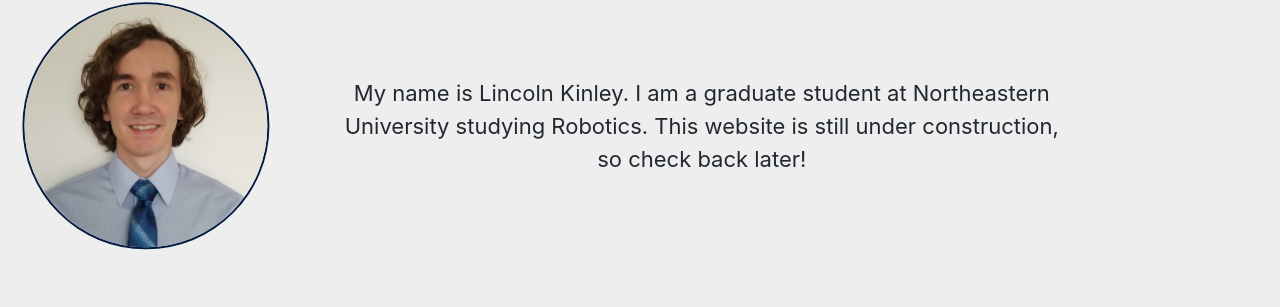
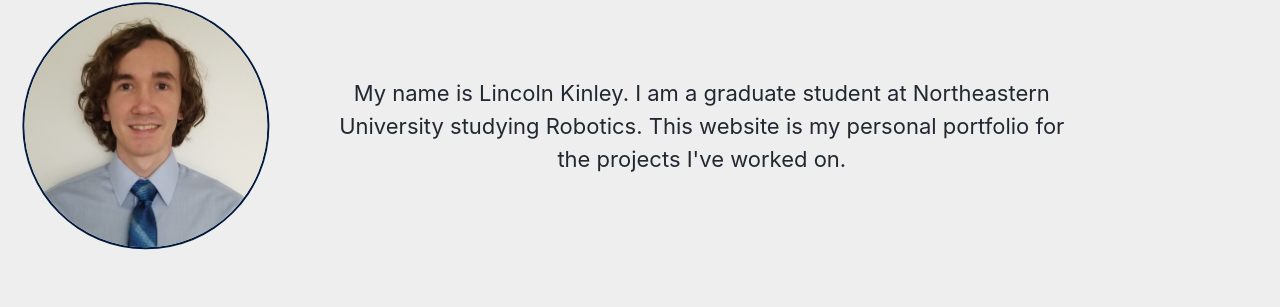
Before and after one commit to lincolnkinley/lincolnkinley.github.io, a Jekyll site: the page built from index.html, in a window 1280 px wide. Shown: the part 834-1141 px from the top of the page. Built offline with Jekyll 4.4.1, drawn with Linux system fonts in a browser that asks for light colours; cached includes are drawn as plain includes; the list of posts is cut into pages by our own code.

Commit message:
Changed info text for about me

```diff
--- a/index.html
+++ b/index.html
@@ -42,7 +42,7 @@ feature_row:
 	<div class="right">
 		<div class="center">
 			<p>
-			My name is Lincoln Kinley. I am a graduate student at Northeastern University studying Robotics. This website is still under construction, so check back later!
+			My name is Lincoln Kinley. I am a graduate student at Northeastern University studying Robotics. This website is my personal portfolio for the projects I've worked on.
 			</p>
 		</div>
 	</div>
```
